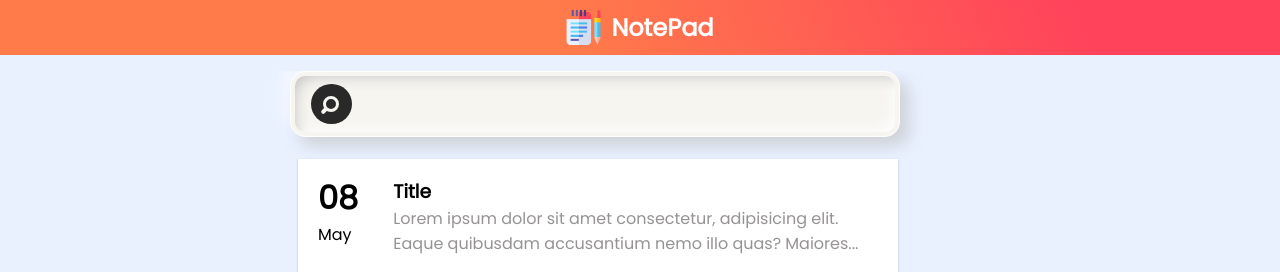
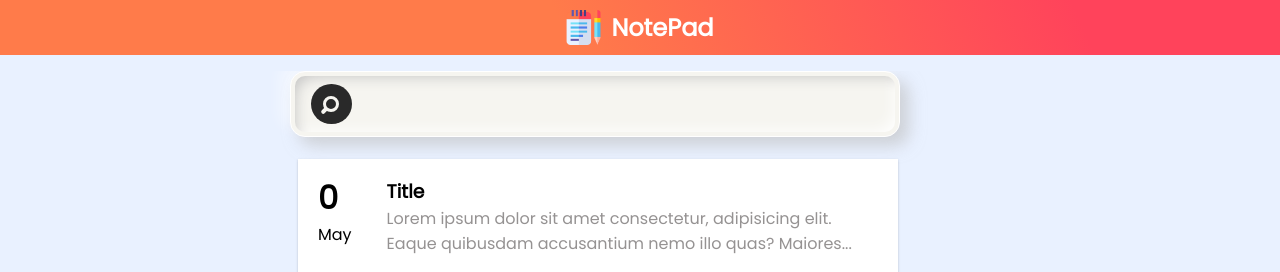
Before and after one commit to Moro-Afriyie/Note-App, an Angular app: page / in a window 1280 px wide. Shown: the top 272 px of the page. Built offline with nearby package versions, Linux system fonts and the light colour scheme.

Commit message:
used string interpolation to render the note details

```diff
--- a/src/app/notepad-page/notepad-page.component.html
+++ b/src/app/notepad-page/notepad-page.component.html
@@ -14,7 +14,7 @@
     <div class="notepad__cards">
         <div class="card-container" (click)="onCardClicked()">
             <div class="card__date">
-                <h1 class="card__date__day">08</h1>
+                <h1 class="card__date__day">{{noteDetails.day}}</h1>
                 <p class="card__date__month">May</p>
             </div>
             <div class="card__content">
--- a/src/app/notepad-page/notepad-page.component.ts
+++ b/src/app/notepad-page/notepad-page.component.ts
@@ -11,10 +11,10 @@ export class NotepadPageComponent implements OnInit {
   body: string = "Lorem ipsum dolor sit amet consectetur, adipisicing elit. Eaque quibusdam accusantium nemo illo quas? Maiores minima veritatis laborum deleniti, tempora vero ipsum! Sequi unde nostrum minus cum, dolor dolores temporibus.";
   title: string = "Title";
   // fields
-  private noteDetails: NoteDetailsModule;
-  private note: Date;
+  noteDetails: NoteDetailsModule;
+  note: Date;
   //Date array
-  private monthsArr = ['Jan', 'Feb', 'Mar', 'Apr', "May", 'Jun', 'Jul', 'Aug', 'Sep', 'Oct', 'Nov', 'Dec'
+  monthsArr = ['Jan', 'Feb', 'Mar', 'Apr', "May", 'Jun', 'Jul', 'Aug', 'Sep', 'Oct', 'Nov', 'Dec'
   ]
 
   constructor(private router: Router) {
```
